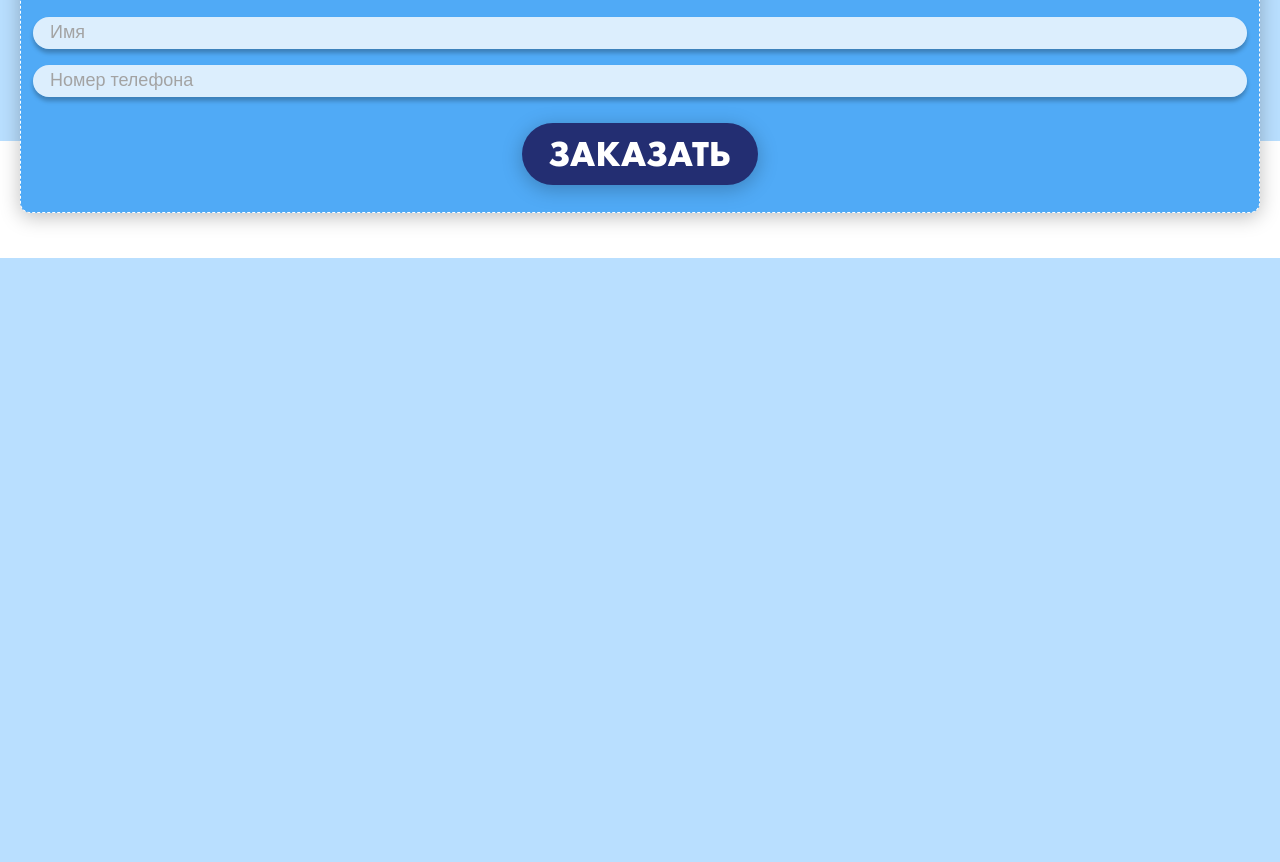
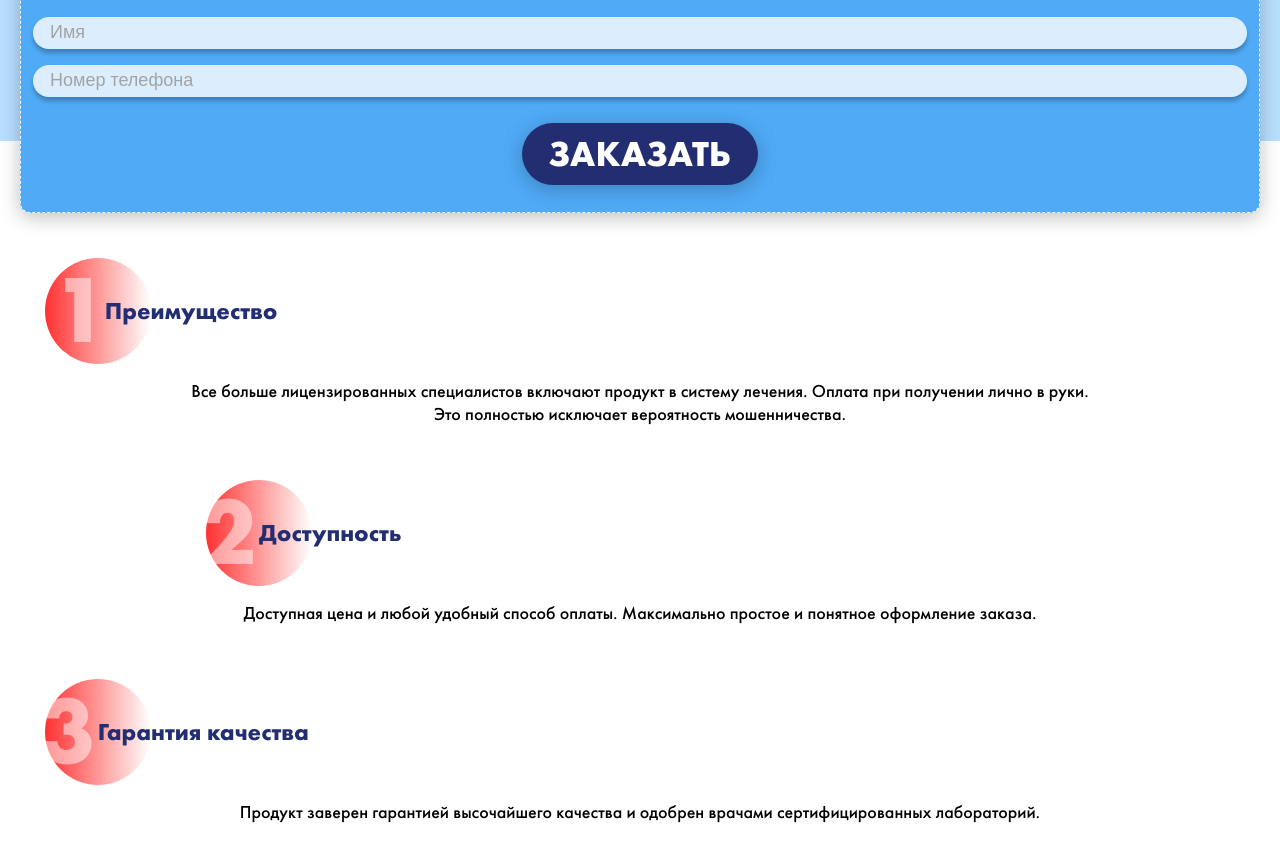
Before and after one commit to daria2604/micardin, a website built with Vite: page index.html in a window 1280 px wide. Shown: the part 666-1528 px from the top of the page. Before the commit the page ends 924 px from the top, so only its background shows below. Built offline with nearby package versions, Linux system fonts and the light colour scheme; files whose address does not match are found by name; what easytimer.js would draw is missing.

Commit message:
feat: добавить секцию о преимуществах

```diff
--- a/index.html
+++ b/index.html
@@ -55,7 +55,9 @@
               </div>
               <div class="price">
                 <div class="price__col">
-                  <p class="price__text price__text--old">Старая цена <span class="price__text--crossed">$ 99</span></p>
+                  <p class="price__text price__text--old">
+                    Старая цена <span class="price__text--crossed">$ 99</span>
+                  </p>
                 </div>
                 <div class="price__col">
                   <p class="price__text price__text--new">
@@ -68,15 +70,27 @@
                 <div class="form__col">
                   <div class="form__row form__row--inputs">
                     <div class="form__input">
-                      <input type="text" name="name" class="form__input-control" placeholder="Имя">
+                      <input
+                        type="text"
+                        name="name"
+                        class="form__input-control"
+                        placeholder="Имя"
+                      />
                     </div>
                     <div class="form__input">
-                      <input type="tel" name="number" class="form__input-control" placeholder="Номер телефона">
+                      <input
+                        type="tel"
+                        name="number"
+                        class="form__input-control"
+                        placeholder="Номер телефона"
+                      />
                     </div>
                   </div>
                   <div class="form__row">
                     <div class="form__button">
-                      <button class="form__button-submit" type="submit">Заказать</button>
+                      <button class="form__button-submit" type="submit">
+                        Заказать
+                      </button>
                     </div>
                   </div>
                 </div>
@@ -85,6 +99,74 @@
           </div>
         </div>
       </section>
+      <section class="advantages">
+        <div class="container">
+          <div class="advantages__content">
+            <ul class="advantages__list">
+              <li class="advantages__item">
+                <div class="advantage">
+                  <header class="advantage__header">
+                    <div class="advantage__marker">
+                      <span class="advantage__number">1</span>
+                    </div>
+                    <h3 class="advantage__heading advantage__heading--one">
+                      Преимущество
+                    </h3>
+                  </header>
+                  <div class="advantage__content">
+                    <p class="advantage__text">
+                      Все больше лицензированных специалистов включают продукт в
+                      систему лечения. Оплата при получении лично в руки.
+                      <br>
+                      Это полностью исключает вероятность мошенничества.
+                    </p>
+                  </div>
+                </div>
+              </li>
+              <li class="advantages__item">
+                <div class="advantage">
+                  <header class="advantage__header advantage__header--centered">
+                    <div class="advantage__marker">
+                      <span class="advantage__number advantage__number--out"
+                        >2</span
+                      >
+                    </div>
+                    <h3 class="advantage__heading advantage__heading--two">
+                      Доступность
+                    </h3>
+                  </header>
+                  <div class="advantage__content">
+                    <p class="advantage__text">
+                      Доступная цена и любой удобный способ оплаты. Максимально
+                      простое и понятное оформление заказа.
+                    </p>
+                  </div>
+                </div>
+              </li>
+              <li class="advantages__item">
+                <div class="advantage">
+                  <header class="advantage__header">
+                    <div class="advantage__marker">
+                      <span class="advantage__number advantage__number--out"
+                        >3</span
+                      >
+                    </div>
+                    <h3 class="advantage__heading advantage__heading--three">
+                      Гарантия качества
+                    </h3>
+                  </header>
+                  <div class="advantage__content">
+                    <p class="advantage__text">
+                      Продукт заверен гарантией высочайшего качества и одобрен
+                      врачами сертифицированных лабораторий.
+                    </p>
+                  </div>
+                </div>
+              </li>
+            </ul>
+          </div>
+        </div>
+      </section>
     </main>
     <script type="module" src="/main.js"></script>
   </body>
--- a/src/scss/abstracts/variables.scss
+++ b/src/scss/abstracts/variables.scss
@@ -21,6 +21,8 @@ $color-price-old: $astronaut;
 $color-price-new: $red-orange;
 $color-placeholder: $silver-chalice;
 $color-button: $astronaut;
+$color-section: $white;
+$color-marker: $red-orange;
 
 /**
 * Fonts
@@ -47,6 +49,7 @@ $font-path: '/src/fonts';
 
 $fz-lead-heading: $font-size-huge;
 $fz-timer: $font-size-huge;
+$fz-advantage-heading: $font-size-big;
 
 /**
 * Layout
--- /dev/null
+++ b/src/scss/blocks/advantage.scss
@@ -0,0 +1,69 @@
+.advantage {
+  display: flex;
+  flex-direction: column;
+  justify-content: center;
+
+  &__header {
+    position: relative;
+
+    display: flex;
+    align-items: center;
+
+    margin: 0 2%;
+
+    &--centered {
+      margin: 0 15%;
+    }
+  }
+
+  &__marker {
+    position: relative;
+
+    width: 106px;
+    height: 106px;
+
+    border-radius: 50%;
+    background: linear-gradient(90deg, rgba($color-marker, 1) 0%, rgba($white, 1) 100%);
+  }
+
+  &__number {
+    position: absolute;
+    top: -10px;
+    left: 7px;
+
+    display: inline-block;
+
+    font-size: 96px;
+    font-weight: $font-weight-bold;
+
+    color: rgba($white, .5);
+
+    &--out {
+      left: -7px;
+    }
+  }
+
+  &__heading {
+    position: absolute;
+    top: auto;
+
+    margin-left: 53px;
+
+    font-size: $fz-advantage-heading;
+    font-weight: $font-weight-bold;
+
+    color: $color-heading;
+
+    &--one {
+      margin-left: 60px;
+    }
+  }
+
+  &__text {
+    font-weight: $font-weight-medium;
+    text-align: center;
+    text-wrap: wrap;
+
+    margin-top: 15px;
+  }
+}
--- /dev/null
+++ b/src/scss/blocks/advantages.scss
@@ -0,0 +1,11 @@
+.advantages {
+  padding-bottom: 40px;
+
+  background-color: $color-section;
+
+  &__list {
+    display: flex;
+    flex-direction: column;
+    row-gap: 55px;
+  }
+}
--- a/src/scss/style.scss
+++ b/src/scss/style.scss
@@ -3,8 +3,16 @@
 @import './base/generic.scss';
 
 @import './blocks/container.scss';
+
 @import './blocks/lead.scss';
+
 @import './blocks/offer.scss';
+
 @import './blocks/timer.scss';
+
 @import './blocks/price.scss';
+
 @import './blocks/form.scss';
+
+@import './blocks/advantages.scss';
+@import './blocks/advantage.scss';
```
